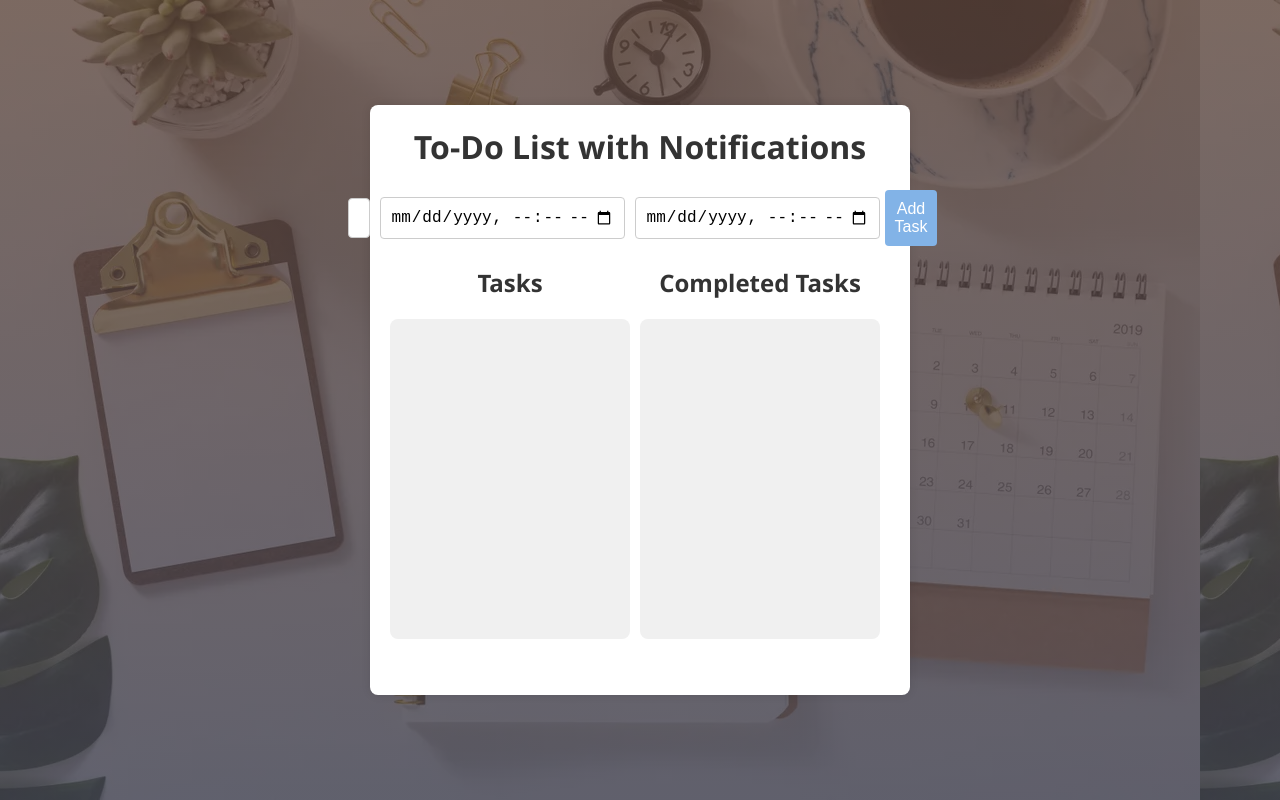
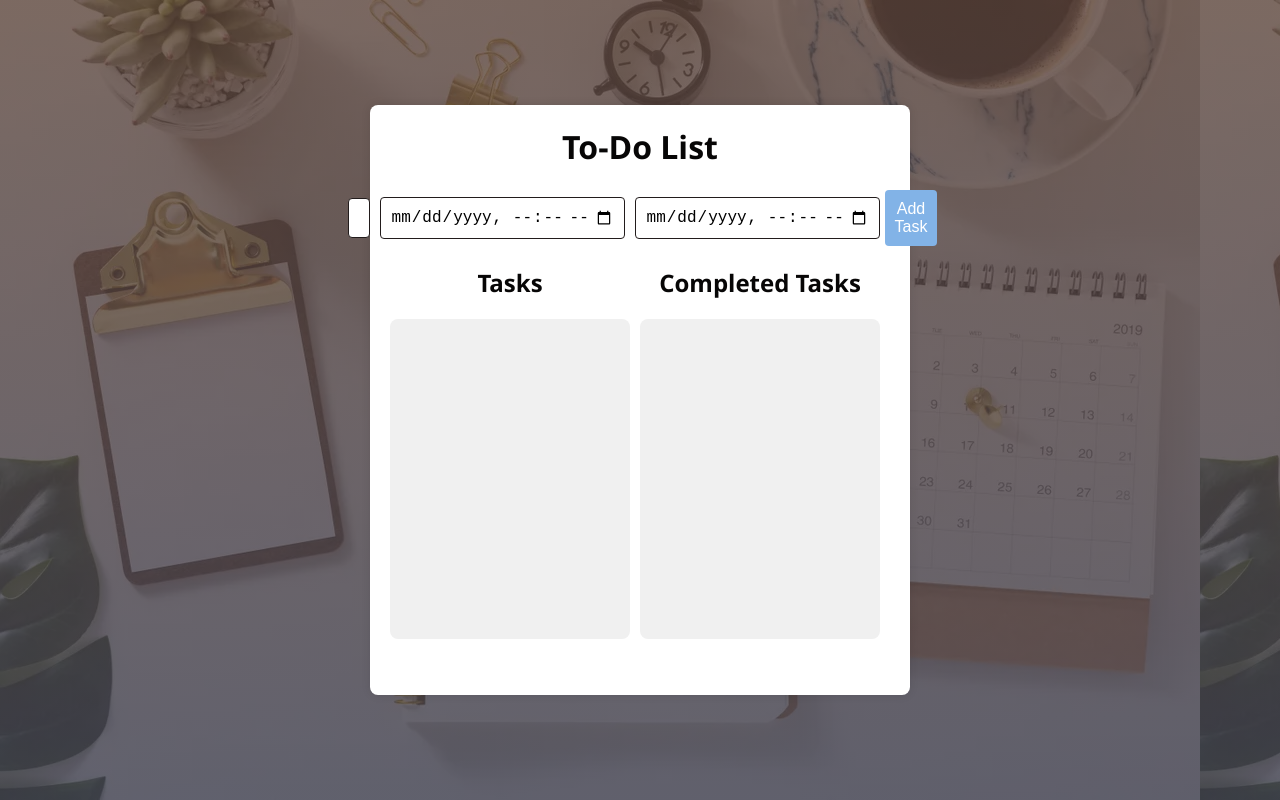
Before and after one commit to Ani-5604/Todo-list, a plain HTML site: page index.html in a window 1280 px wide. Drawn offline with Linux system fonts and the light colour scheme.

Commit message:
Update index.html

```diff
--- a/index.html
+++ b/index.html
@@ -3,7 +3,7 @@
 <head>
     <meta charset="UTF-8">
     <meta name="viewport" content="width=device-width, initial-scale=1.0">
-    <title>To-Do List with Notifications</title>
+    <title>To-Do List </title>
     <style>
         body {
             font-family: 'Segoe UI', Tahoma, Geneva, Verdana, sans-serif;
@@ -27,7 +27,7 @@
 
         h1, h2 {
             margin-top: 0;
-            color: #333;
+            color: #070606;
         }
 
         .input-container {
@@ -43,9 +43,10 @@
             padding: 10px;
             margin: 5px;
             box-sizing: border-box;
-            border: 1px solid #ccc;
+            border: 1px solid #221c1c;
             border-radius: 4px;
             font-size: 16px;
+            text-emphasis-color: #000000;
         }
 
         .input-container button {
@@ -108,7 +109,7 @@
 
         .list li .date-time {
             font-size: 12px;
-            color: #b1a6a6;
+            color: #0f0e0e;
         }
 
         .list li button {
@@ -129,7 +130,7 @@
 </head>
 <body>
     <div class="container">
-        <h1>To-Do List with Notifications</h1>
+        <h1>To-Do List </h1>
         <div class="input-container">
             <input type="text" id="taskInput" placeholder="Enter task...">
             <input type="datetime-local" id="startTimeInput">
```
